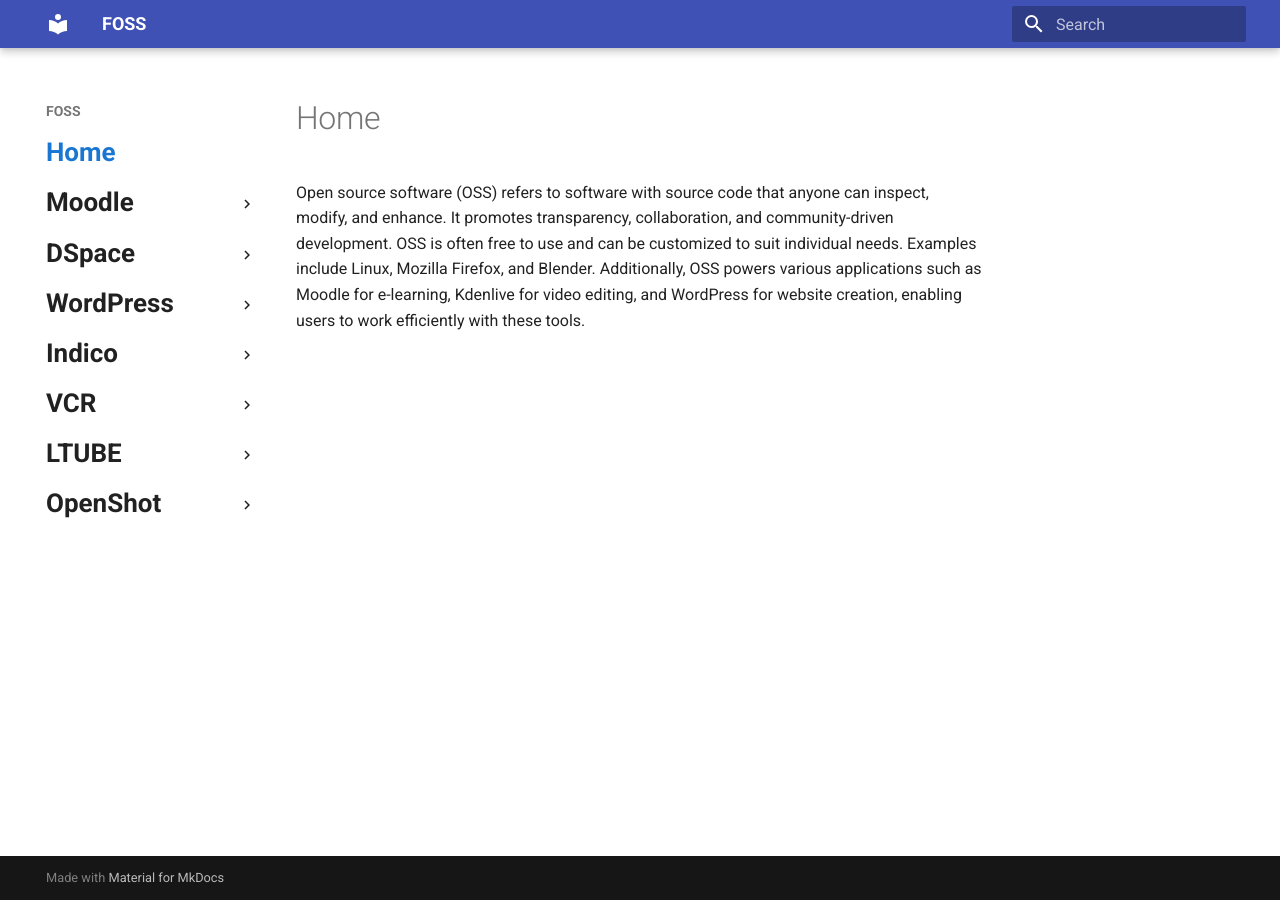
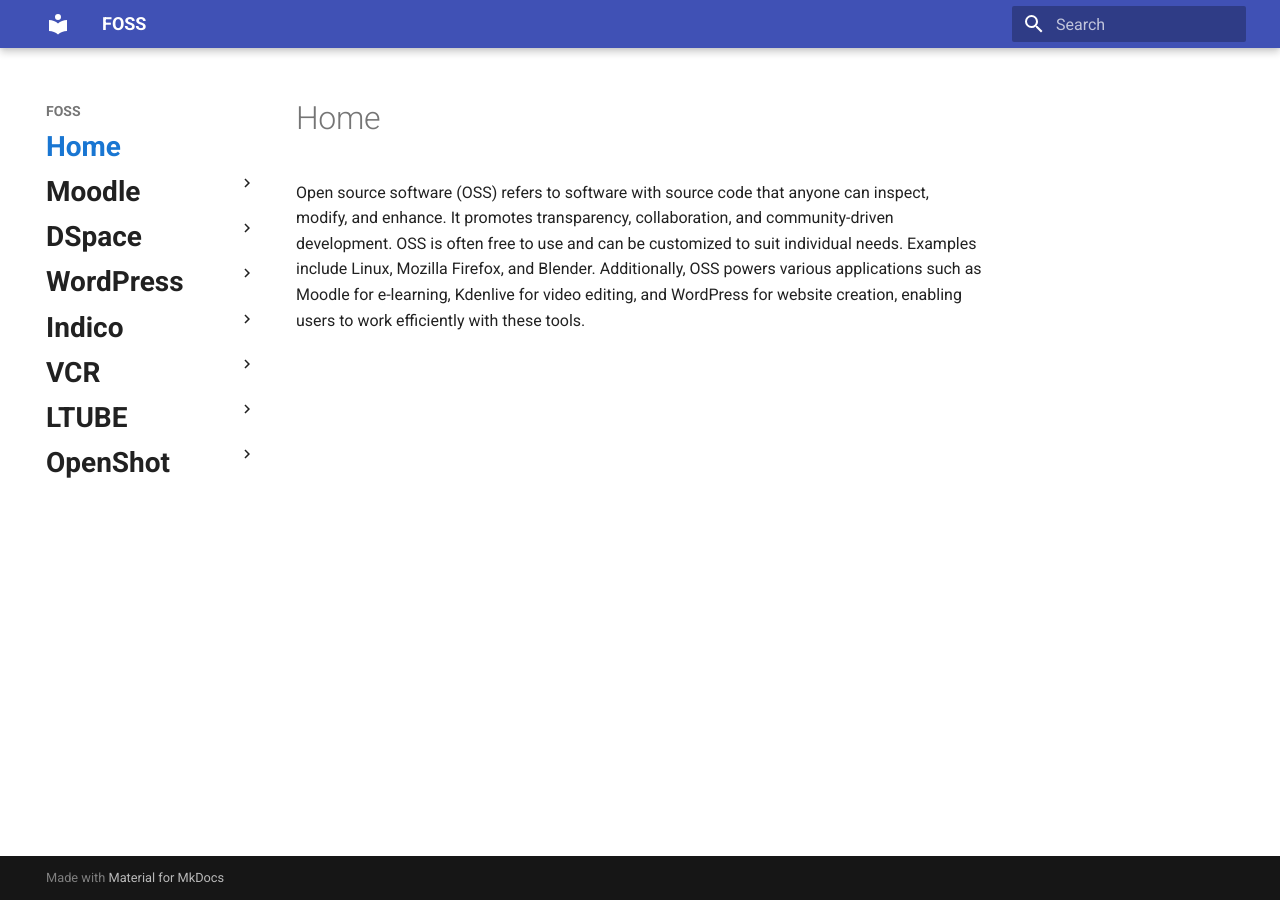
Before and after one commit to LEARN-LK/FOSS-LABWORK-HOST, an MkDocs documentation site: the page built from docs/index.md, in a window 1280 px wide. Built offline with MkDocs 1.6.1 and Material for MkDocs 9.7.7, drawn with Linux system fonts in a browser that asks for light colours.

Commit message:
all updated-moodle-all

```diff
--- a/docs/css/custom.css
+++ b/docs/css/custom.css
@@ -1,20 +1,18 @@
-
 /* ==== ONLY TOP-LEVEL MENU ITEMS (collapsed + expanded) ==== */
 
-/* --- Collapsed view (what you see in the screenshot) --- */
-.md-sidebar--primary .md-nav__list > .md-nav__item > .md-nav__link {
-  font-size: 1.3rem !important;   /* Bigger */
+/* 1. Collapsed view (what you see in your screenshot) */
+.md-sidebar--primary .md-nav__list > .md-nav__item > .md-nav__link > .md-ellipsis {
+  font-size: 1.4rem !important;   /* Bigger */
   font-weight: 600 !important;     /* Bold */
 }
 
-/* --- Expanded view (when you click a section) --- */
-.md-sidebar--primary .md-nav__item--section > .md-nav__link,
-.md-sidebar--primary .md-nav__item:not(.md-nav__item--nested) > .md-nav__link {
-  font-size: 1.3rem !important;
+/* 2. Expanded view (when you click a section) */
+.md-sidebar--primary .md-nav__item--nested > .md-nav__link > .md-ellipsis {
+  font-size: 1.4rem !important;
   font-weight: 600 !important;
 }
 
-/* Optional: Active item highlight */
-.md-sidebar--primary .md-nav__item--active > .md-nav__link {
+/* 3. Active top-level item */
+.md-sidebar--primary .md-nav__item--active > .md-nav__link > .md-ellipsis {
   color: #1976d2 !important;
 }
```
